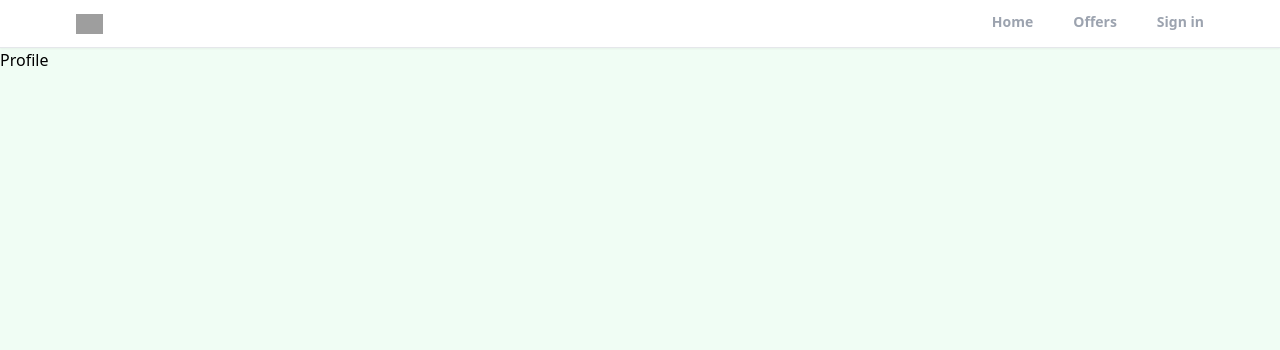
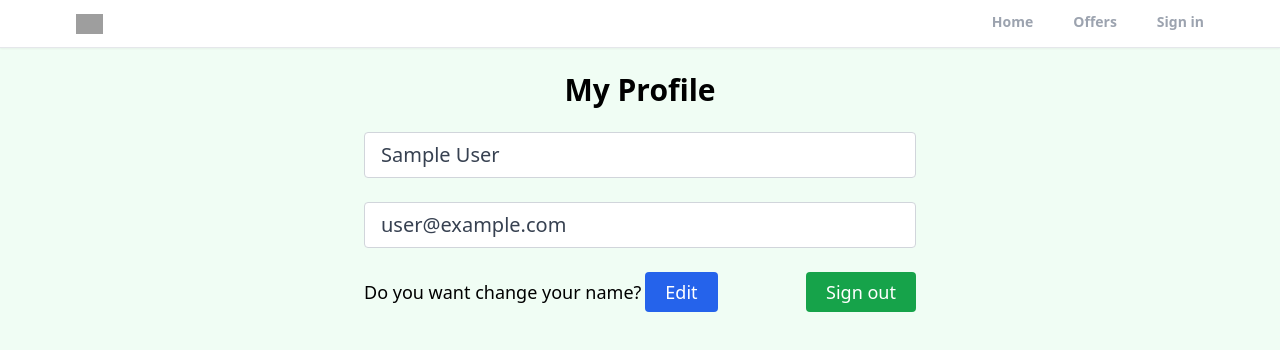
Before and after one commit to Suren06/SKYSPACIO-FE, a React (Create React App) app: page /profile in a window 1280 px wide. Shown: the top 350 px of the page. Built offline with nearby package versions, Linux system fonts and the light colour scheme; no server answers; sample sign-in values are in the browser's storage; grey boxes are pictures that could not be loaded.

Commit message:
create private route and custom hook for protection the profile page and add the logout functionality

```diff
--- a/src/App.js
+++ b/src/App.js
@@ -8,6 +8,7 @@
 import Header from "./components/Header";
 import { ToastContainer } from "react-toastify";
 import "react-toastify/dist/ReactToastify.css";
+import PrivateRoute from "./components/PrivateRoute";
 
 const App = () => {
   return (
@@ -16,7 +17,9 @@
         <Header />
         <Routes>
           <Route path="/" element={<Home />} />
-          <Route path="/profile" element={<Profile />} />
+          <Route path="/profile" element={<PrivateRoute />}>
+            <Route path="/profile" element={<Profile />} />
+          </Route>
           <Route path="/sign-in" element={<SignIn />} />
           <Route path="/sign-up" element={<SignUp />} />
           <Route path="/offers" element={<Offers />} />
--- /dev/null
+++ b/src/components/PrivateRoute.jsx
@@ -0,0 +1,14 @@
+import React from "react";
+import { Outlet, Navigate } from "react-router-dom";
+import useAuthStatus from "../hooks/useAuthStatus";
+
+const PrivateRoute = () => {
+  const { loggedIn, checkingStatus } = useAuthStatus();
+  if (checkingStatus) {
+    return <h3>Loading..</h3>;
+  }
+
+  return loggedIn ? <Outlet /> : <Navigate to="/sign-in" />;
+};
+
+export default PrivateRoute;
--- /dev/null
+++ b/src/hooks/useAuthStatus.jsx
@@ -0,0 +1,22 @@
+import { getAuth, onAuthStateChanged } from "firebase/auth";
+import { useEffect } from "react";
+import { useState } from "react";
+
+const useAuthStatus = () => {
+  const [loggedIn, setLoggedIn] = useState(false);
+  const [checkingStatus, setCheckingStatus] = useState(true);
+
+  useEffect(() => {
+    const auth = getAuth();
+    onAuthStateChanged(auth, (user) => {
+      if (user) {
+        setLoggedIn(true);
+      }
+      setCheckingStatus(false);
+    });
+  }, []);
+
+  return { loggedIn, checkingStatus };
+};
+
+export default useAuthStatus;
--- a/src/pages/ForgotPassword.jsx
+++ b/src/pages/ForgotPassword.jsx
@@ -18,7 +18,7 @@
     try {
       const auth = getAuth();
       await sendPasswordResetEmail(auth, email);
-      toast.success("Email send successfully!");
+      toast.success("Email has been successfully sent!");
     } catch (error) {
       toast.error("Could not send reset password");
     }
--- a/src/pages/Profile.jsx
+++ b/src/pages/Profile.jsx
@@ -1,7 +1,62 @@
-import React from "react";
+import { getAuth } from "firebase/auth";
+import React, { useState } from "react";
+import { useNavigate } from "react-router";
 
 const Profile = () => {
-  return <div>Profile</div>;
+  const auth = getAuth();
+  const [formData, setFormData] = useState({
+    name: auth.currentUser.displayName,
+    email: auth.currentUser.email,
+  });
+
+  const { name, email } = formData;
+  const navigate = useNavigate();
+
+  const onLogout = () => {
+    auth.signOut();
+    navigate("/");
+  };
+
+  return (
+    <>
+      <section className="max-w-6xl mx-auto flex justify-center items-center flex-col">
+        <h1 className="text-3xl text-center mt-6 font-bold"> My Profile</h1>
+        <div className="w-full md:w-[50%] mt-6 px-3">
+          <form>
+            <input
+              type="text"
+              id="name"
+              value={name}
+              disabled
+              className=" mb-6 w-full px-4 py-2 text-xl text-gray-700 bg-white border border-gray-300 rounded transition ease-in-out"
+            />
+
+            <input
+              type="email"
+              id="email"
+              value={email}
+              disabled
+              className="mb-6 w-full px-4 py-2 text-xl text-gray-700 bg-white border border-gray-300 rounded transition ease-in-out"
+            />
+            <div className="flex justify-between whitespace-nowrap text-sm sm:text-lg mb-6">
+              <p className="flex items-center">
+                Do you want change your name?
+                <span className="text-white hover:text-white transition ease-in-out duration-200 ml-1 cursor-pointer bg-blue-600 hover:bg-blue-700 py-1.5 px-5 rounded">
+                  Edit
+                </span>
+              </p>
+              <p
+                onClick={onLogout}
+                className="text-white hover:text-white transition ease-in-out duration-200 ml-1 bg-green-600 hover:bg-green-700 py-1.5 px-5 rounded cursor-pointer"
+              >
+                Sign out
+              </p>
+            </div>
+          </form>
+        </div>
+      </section>
+    </>
+  );
 };
 
 export default Profile;
```
